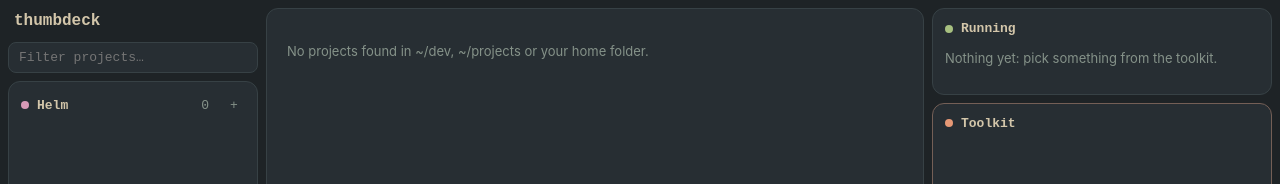
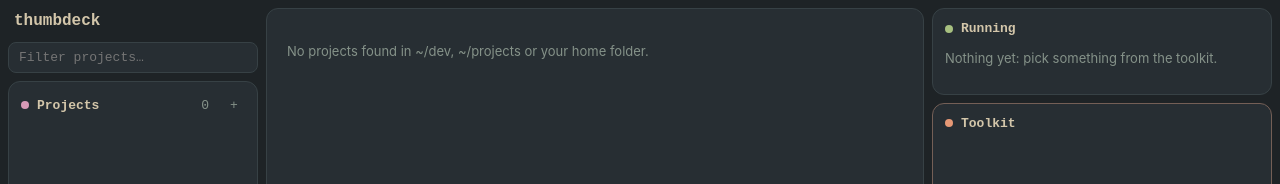
Before and after one commit to Nozeren/thumbdeck, a SvelteKit app: page / in a window 1280 px wide. Shown: the top 184 px of the page. Built offline with nearby package versions, Linux system fonts and the light colour scheme.

Commit message:
Call the left panel Projects

```diff
--- a/src/routes/+page.svelte
+++ b/src/routes/+page.svelte
@@ -24,7 +24,7 @@
   const visible = $derived(
     projects.filter((p) => !p.hidden && p.name.toLowerCase().includes(filter.toLowerCase())),
   );
-  // The Helm tree: Pinned, one section per scan folder, Added, Hidden
+  // The project tree: Pinned, one section per scan folder, Added, Hidden
   const sections = $derived.by(() => {
     const match = (p: Project) => p.name.toLowerCase().includes(filter.toLowerCase());
     const shown = projects.filter((p) => !p.hidden && match(p));
@@ -159,7 +159,7 @@
     <input class="filter" placeholder="Filter projects…" bind:value={filter} />
     <section class="card helm">
       <h2>
-        <span class="dot purple"></span>Helm <span class="count">{visible.length}</span>
+        <span class="dot purple"></span>Projects <span class="count">{visible.length}</span>
         <span class="menu-anchor">
           <button class="icon" title="Add…" onclick={() => (addMenu = !addMenu)}>+</button>
           {#if addMenu}
```
